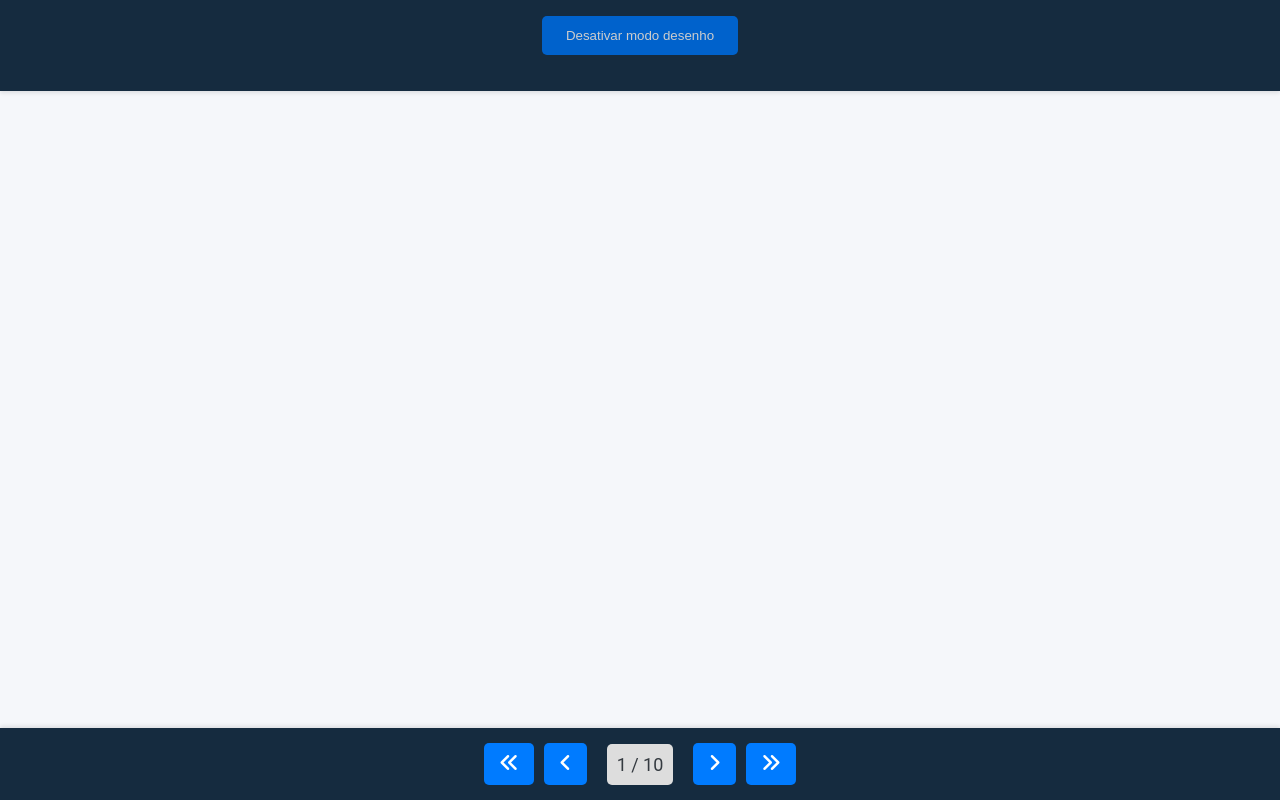
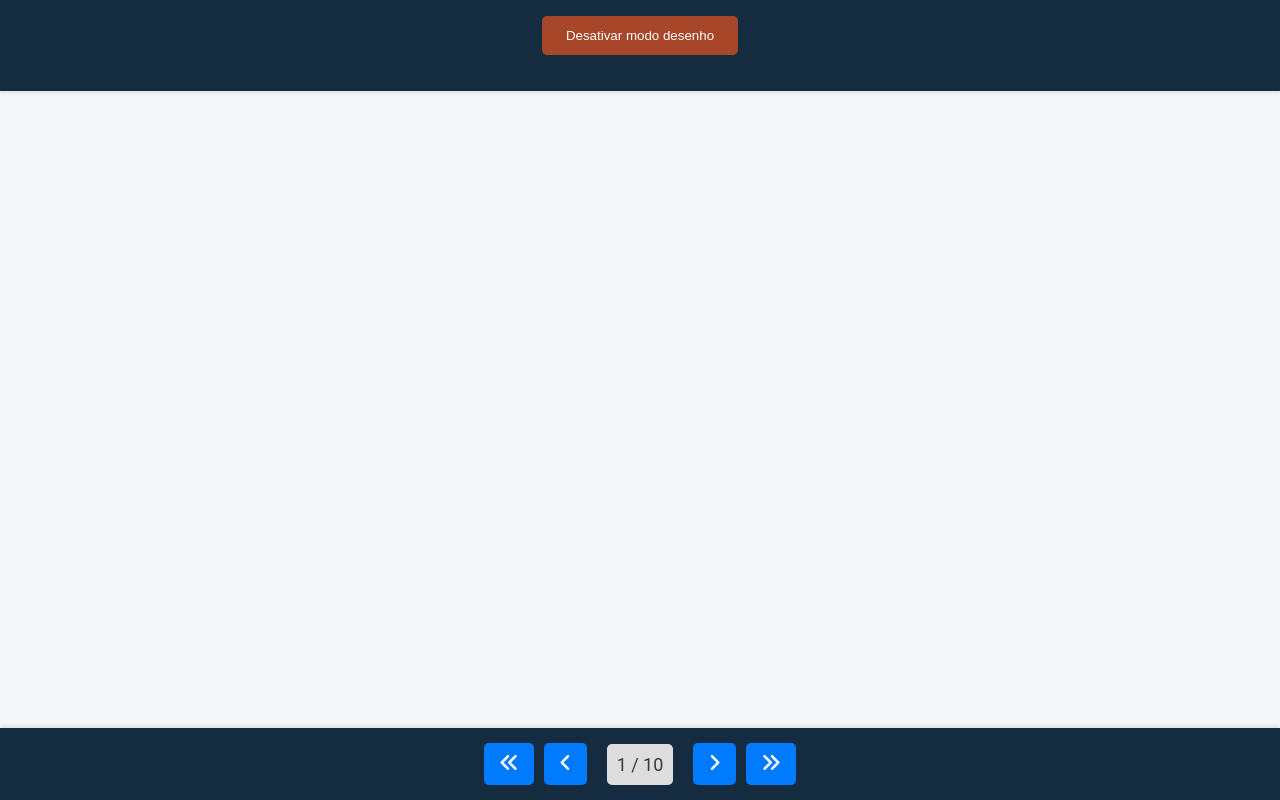
Before and after one commit to adamsartur/hachura, a plain HTML site: page index.html in a window 1280 px wide. Both pictures are taken after a click on the button "Ativar modo desenho". Drawn offline with Linux system fonts and the light colour scheme; no server answers.

Commit message:
button fix

```diff
--- a/styles/styles.css
+++ b/styles/styles.css
@@ -51,11 +51,11 @@ body {
   }
 
   #toggle-draw-mode.active {
-    filter: brightness(0.8);
+    background-color: #a74628;
   }
 
   #toggle-draw-mode:hover {
-    background-color: var(--primary-color-hover);
+    filter: brightness(0.8);
   }
 
   #image-container {
```
